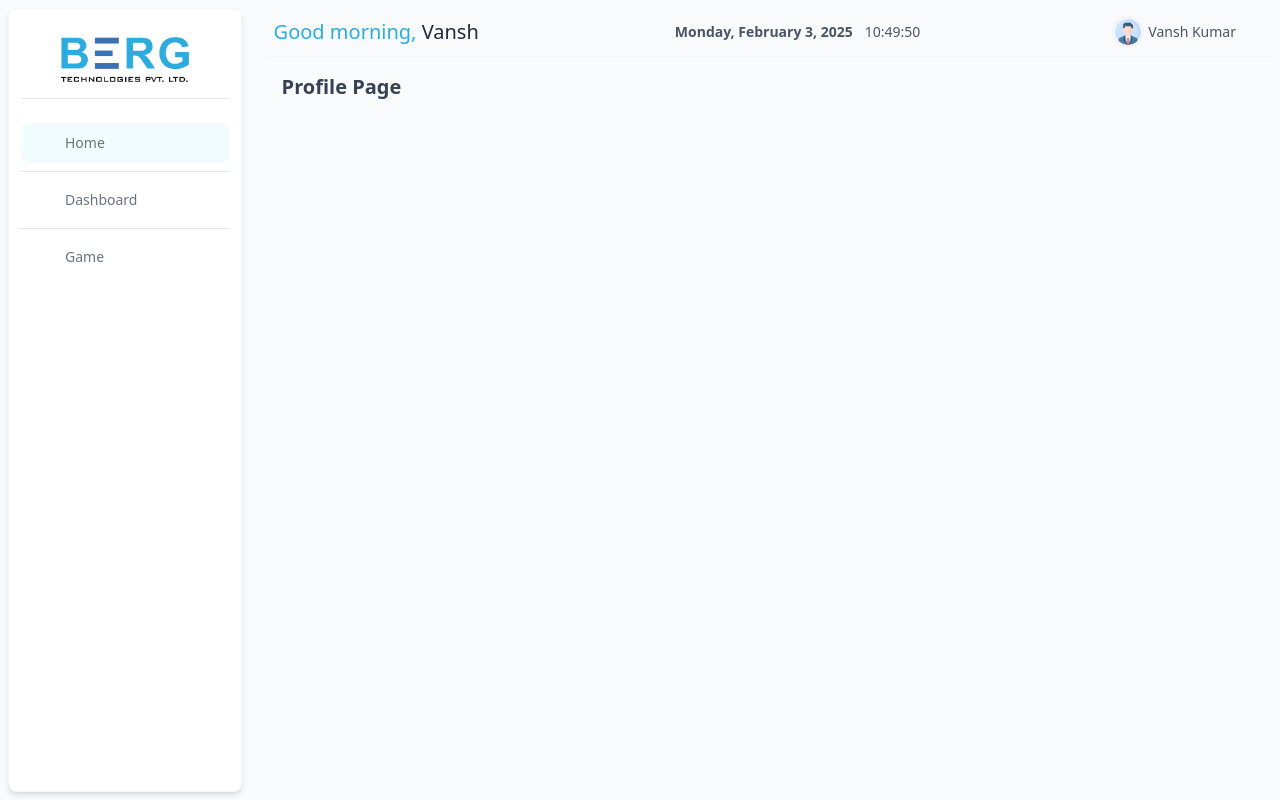
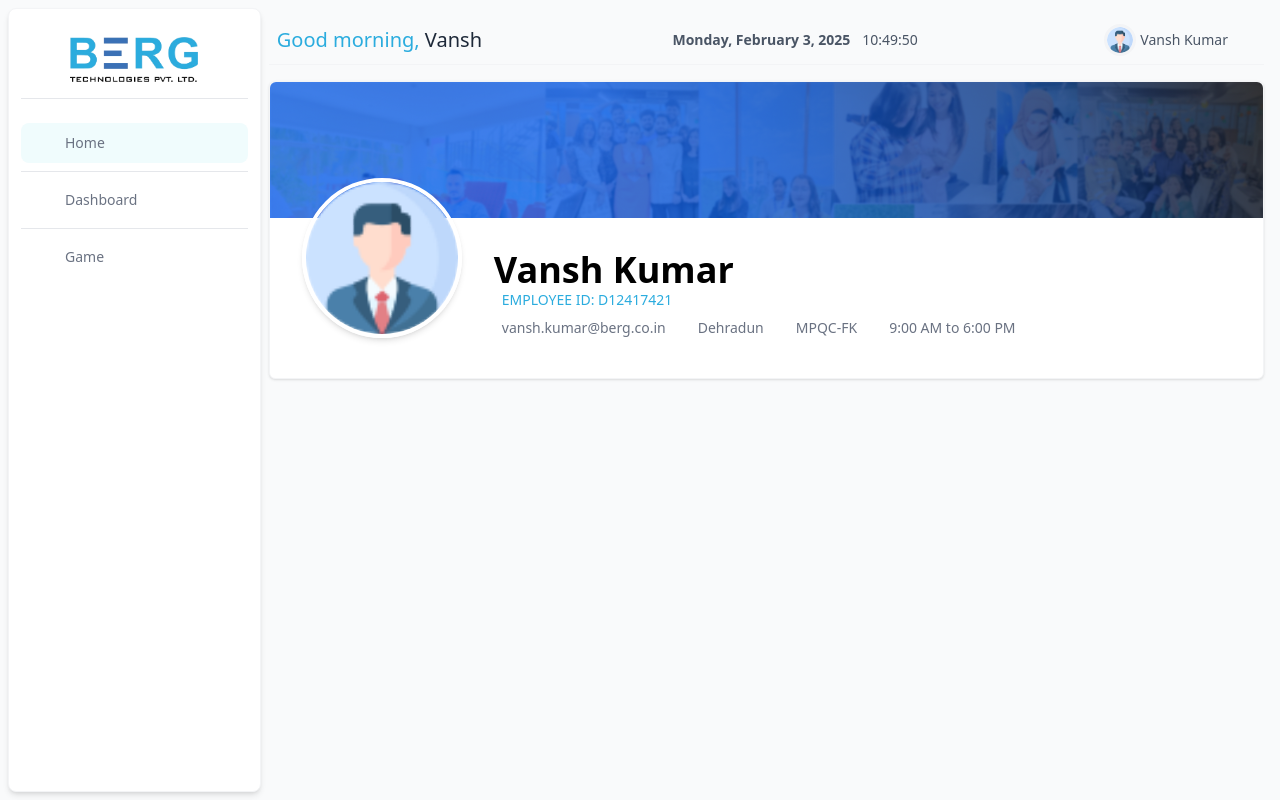
Before and after one commit to ALU-akash/Anvesana, a React (Vite) app in the folder frontend/: page /profile in a window 1280 px wide. Built offline with nearby package versions, Linux system fonts and the light colour scheme; some icons are missing.

Commit message:
designing started for profile page

```diff
--- a/frontend/src/index.css
+++ b/frontend/src/index.css
@@ -2,3 +2,27 @@
 @tailwind base;
 @tailwind components;
 @tailwind utilities;
+
+/* Ensure html and body take up full height */
+
+html,
+body {
+    height: 100%;
+    margin: 0;
+    overflow: hidden;
+    background-color: #f9fbfb;
+    /* Prevent scrolling */
+}
+
+
+/* Optional: Ensuring root div takes full height */
+
+#root {
+    height: 100%;
+}
+
+.header_profile {
+    background-image: url('./assets/img/background/header_profile.png');
+    background-repeat: no-repeat;
+    background-size: cover;
+}
--- a/frontend/src/pages/ProfilePage.jsx
+++ b/frontend/src/pages/ProfilePage.jsx
@@ -1,18 +1,37 @@
 import Sidebar from "../components/Sidebar";
 import Navbar from "../components/Navbar";
+import profileIcon from "../assets/img/user/profile.png";
 
 export default function ProfilePage() {
   return (
-    <div className="h-screen grid grid-cols-5 gap-6 bg-gray-50 p-2">
+    <div className="h-screen grid grid-cols-5 bg-gray-50 p-2">
       {/* Sidebar */}
       <Sidebar />
 
       {/* Main Content */}
-      <main className="col-span-4">
+      <main className="col-span-4 flex flex-col gap-4 h-full p-2">
         <Navbar />
-        <div className="p-4">
-          {/* Add your main content here */}
-          <h1 className="text-xl font-semibold text-gray-700">Profile Page</h1>
+        <div className="bg-white border border-gray-100 rounded-md shadow-sm">
+          <div className="header_profile h-34 rounded-t-md"></div>
+          <div className="p-8 flex gap-8">
+            <img
+              src={profileIcon}
+              className="h-40 w-40 border-4 border-white rounded-full shadow-md -mt-18"
+              alt="user_icon"
+            />
+            <div className="flex flex-col">
+              <h2 className="text-4xl font-semibold">Vansh Kumar</h2>
+              <h4 className="text-[#2BACDE] text-sm ml-2 font-medium">
+                EMPLOYEE ID: D12417421
+              </h4>
+              <div className="p-2 flex gap-8 text-gray-500 text-sm">
+                    <div className="flex items-center gap-1"> <span>vansh.kumar@berg.co.in</span></div>
+                    <div className="flex items-center gap-1"> <span>Dehradun</span></div>
+                    <div className="flex items-center gap-1"> <span>MPQC-FK </span></div>
+                    <div className="flex items-center gap-1"> <span>9:00 AM to 6:00 PM </span></div>
+              </div>
+            </div>
+          </div>
         </div>
       </main>
     </div>
```
Also changed, not shown: frontend/src/assets/img/background/header_profile.png (added).
